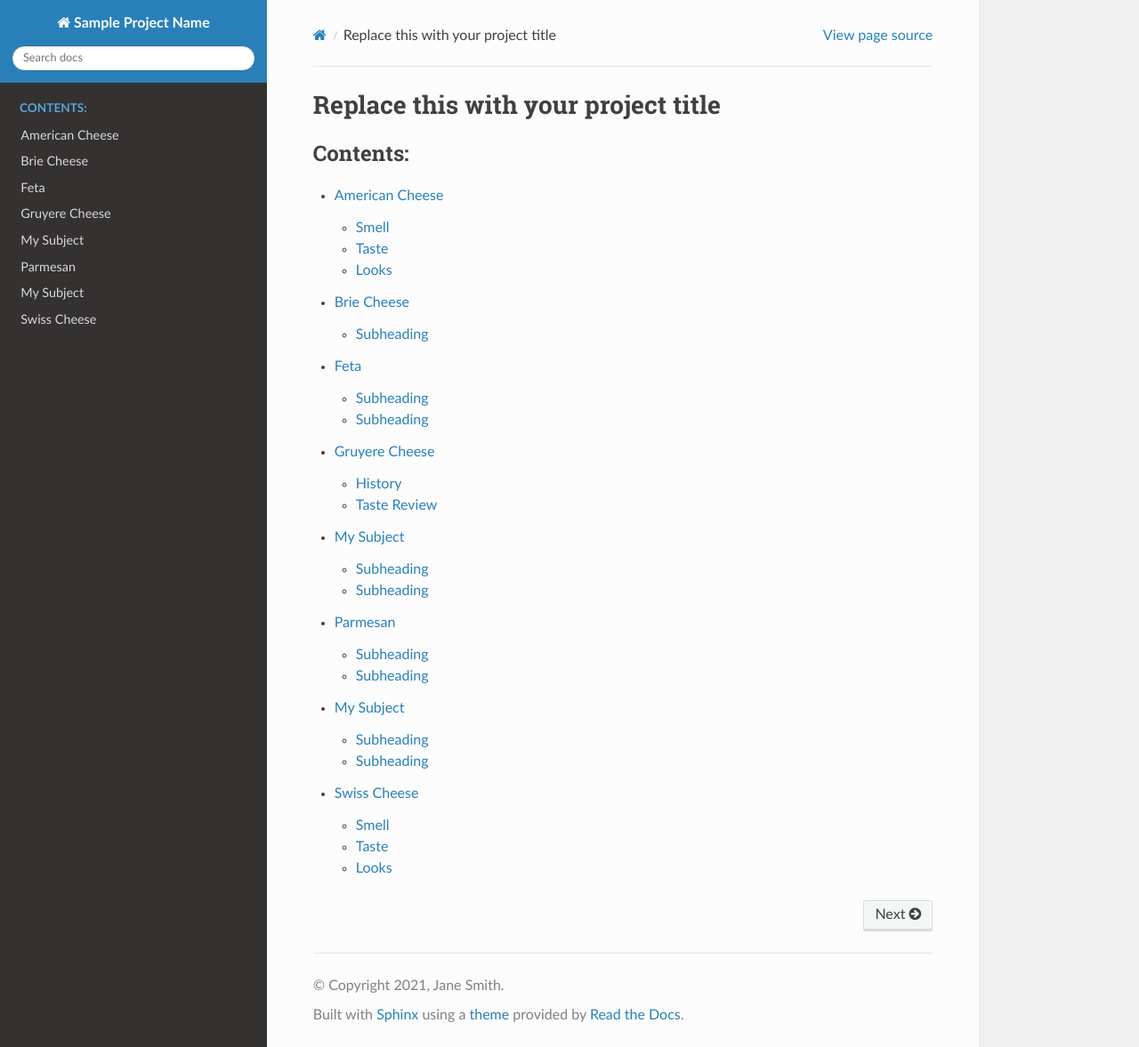
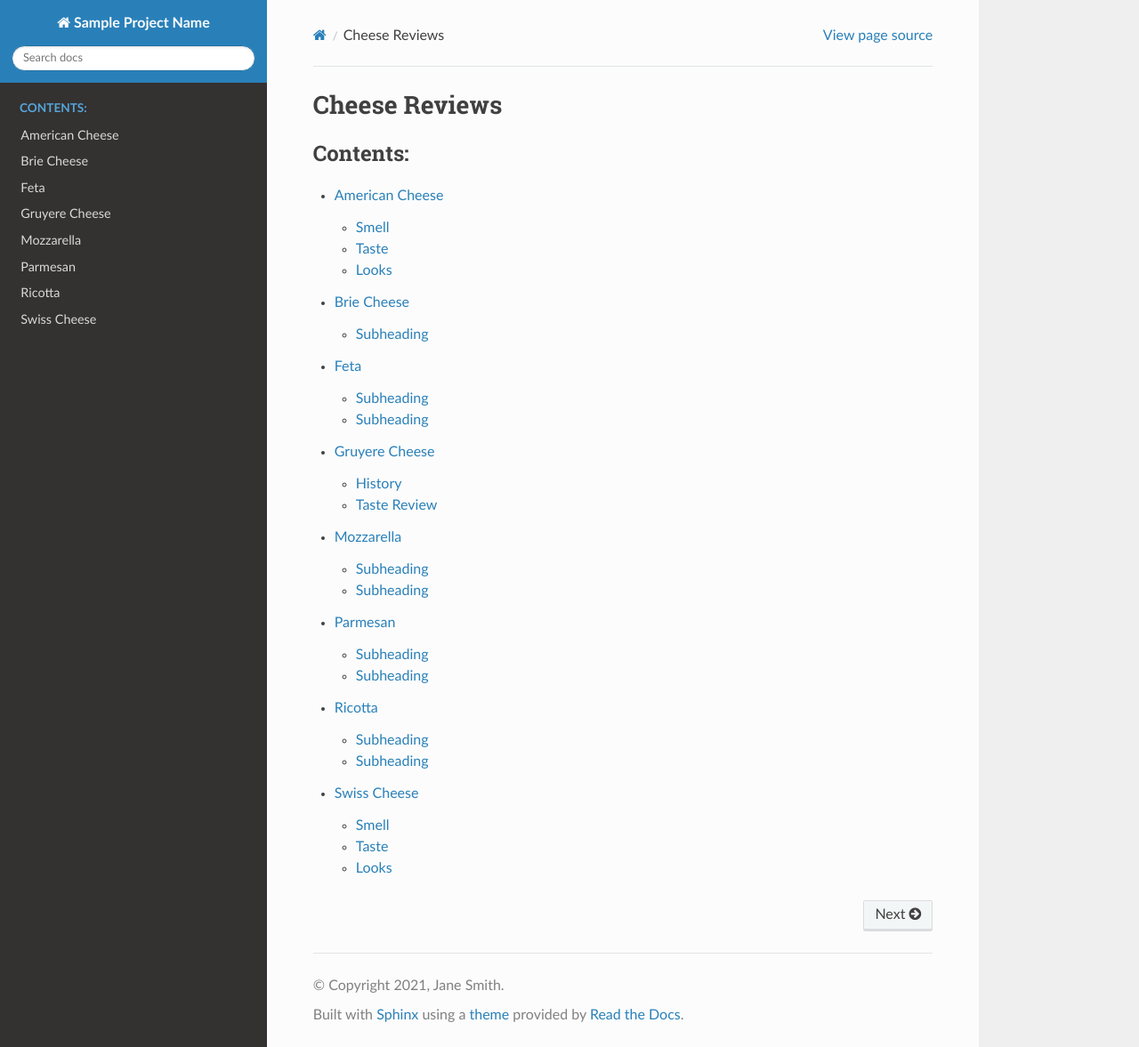
Before and after one commit to BWilb/Cheese_Reviews, a Sphinx documentation site: the page built from source/index.rst, in a window 1280 px wide and 1177 px high. Shown: the whole window at 89% size. Built offline with Sphinx 7.4.7 and the Read the Docs theme 2.0.0, drawn with Linux system fonts in a browser that asks for light colours.

Commit message:
Topic Title added

```diff
--- a/source/index.rst
+++ b/source/index.rst
@@ -1,4 +1,4 @@
-Replace this with your project title
+Cheese Reviews
 ====================================
 
 .. toctree::
--- a/source/mozzarella/index.rst
+++ b/source/mozzarella/index.rst
@@ -1,4 +1,4 @@
-My Subject
+Mozzarella
 ==========
 
 Lorem ipsum dolor sit amet, consectetur adipiscing elit. Mauris maximus ante id
--- a/source/ricotta/index.rst
+++ b/source/ricotta/index.rst
@@ -1,4 +1,4 @@
-My Subject
+Ricotta
 ==========
 
 Lorem ipsum dolor sit amet, consectetur adipiscing elit. Mauris maximus ante id
```
